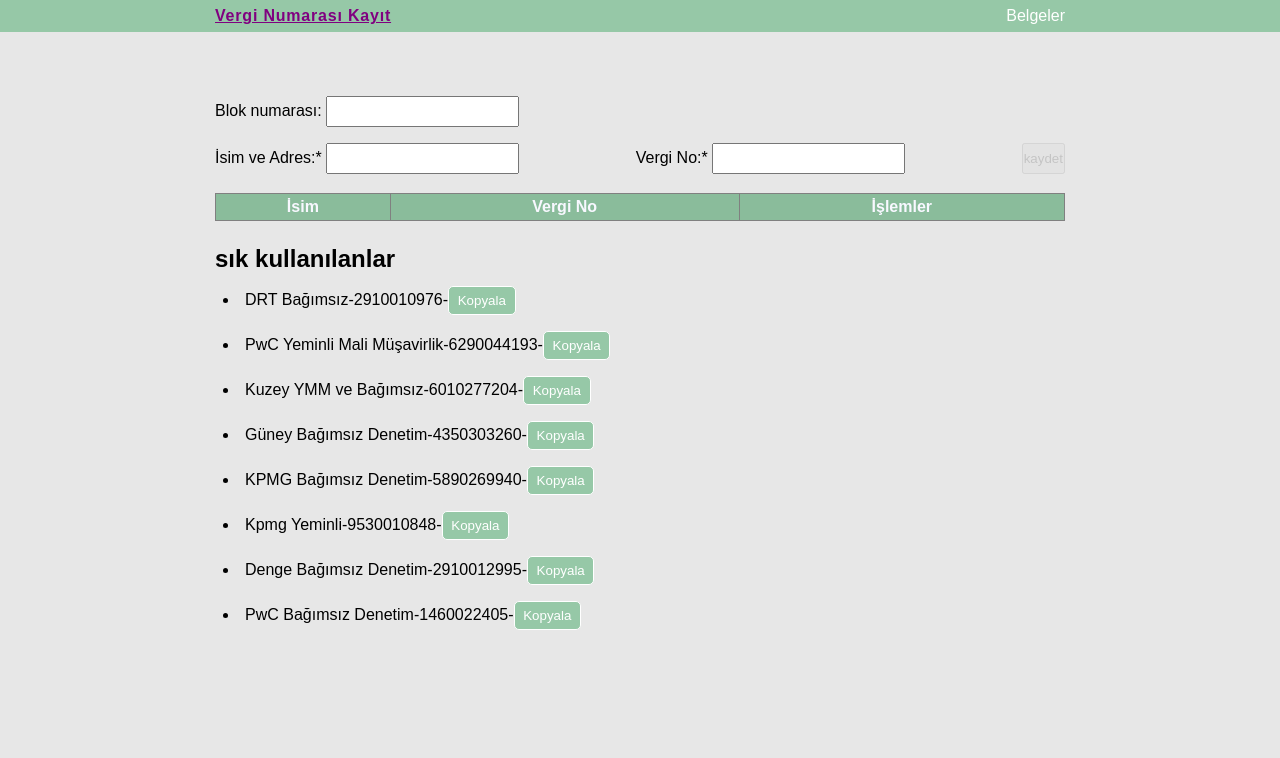
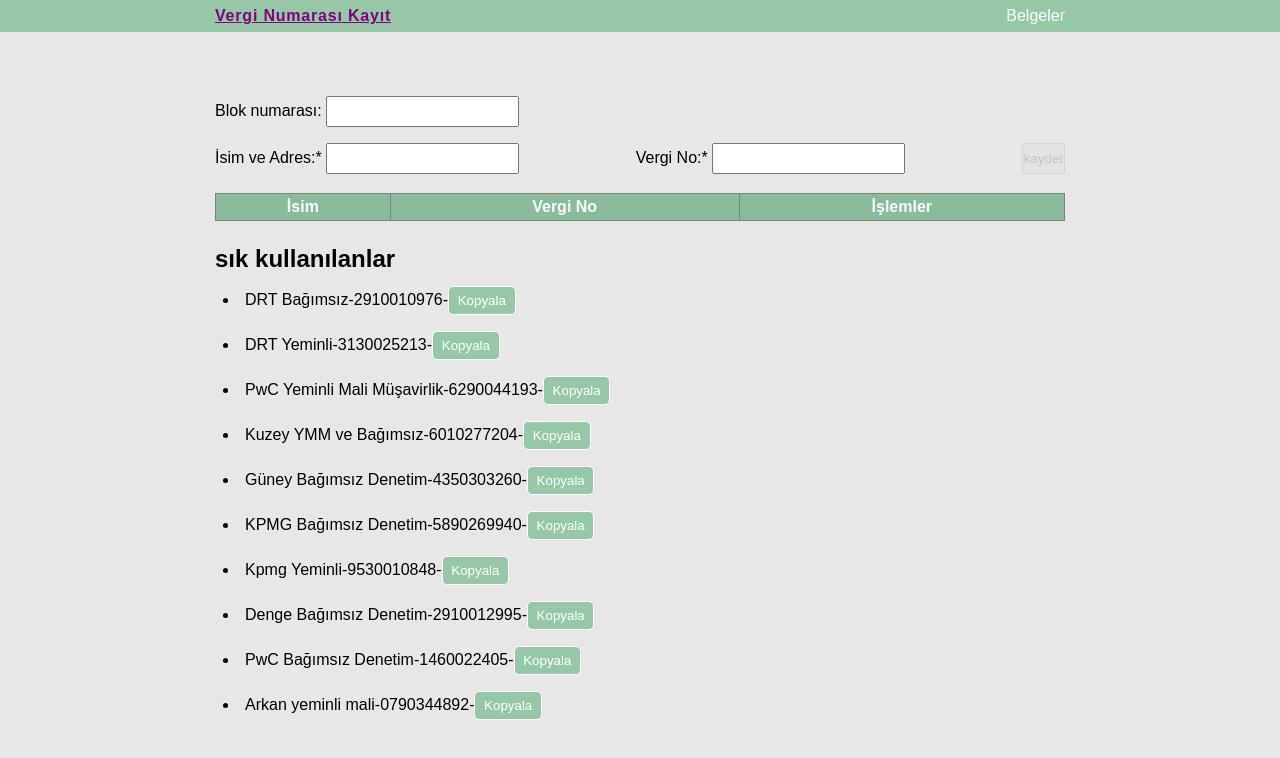
Before and after one commit to gartun/zapparazuppiri, a React (Create React App) app: page /tax in a window 1280 px wide. Shown: the top 758 px of the page. Built offline with nearby package versions, Linux system fonts and the light colour scheme.

Commit message:
add new tax

```diff
--- a/src/components/FrequentlyUsed.js
+++ b/src/components/FrequentlyUsed.js
@@ -5,6 +5,11 @@
     id: 1,
     title: "DRT Bağımsız",
     taxNo: 2910010976
+  },
+  {
+    id: 11,
+    title: "DRT Yeminli",
+    taxNo: 3130025213
   },
   {
     id: 2,
@@ -41,6 +46,11 @@
     title: "PwC Bağımsız Denetim",
     taxNo: 1460022405
   },
+  {
+    id: 9,
+    title: "Arkan yeminli mali",
+    taxNo: "0790344892"
+  }
 ];
 
 const FrequentlyUsed = ({ handleCopy }) => {
```
